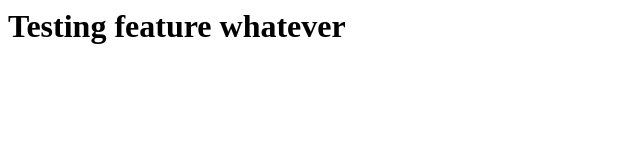
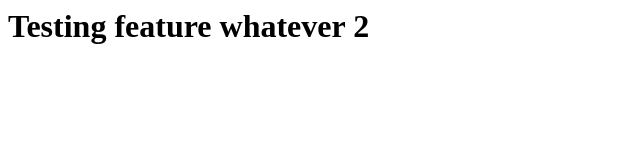
Before and after one commit to Gringox/webpage, a plain HTML site: page index.html in a window 1280 px wide. Shown: the full height of the page, 0-640 px from the left. Drawn offline with Linux system fonts and the light colour scheme.

Commit message:
feature2

```diff
--- a/index.html
+++ b/index.html
@@ -1 +1 @@
-<h1>Testing feature whatever</h1>
+<h1>Testing feature whatever 2</h1>
```
